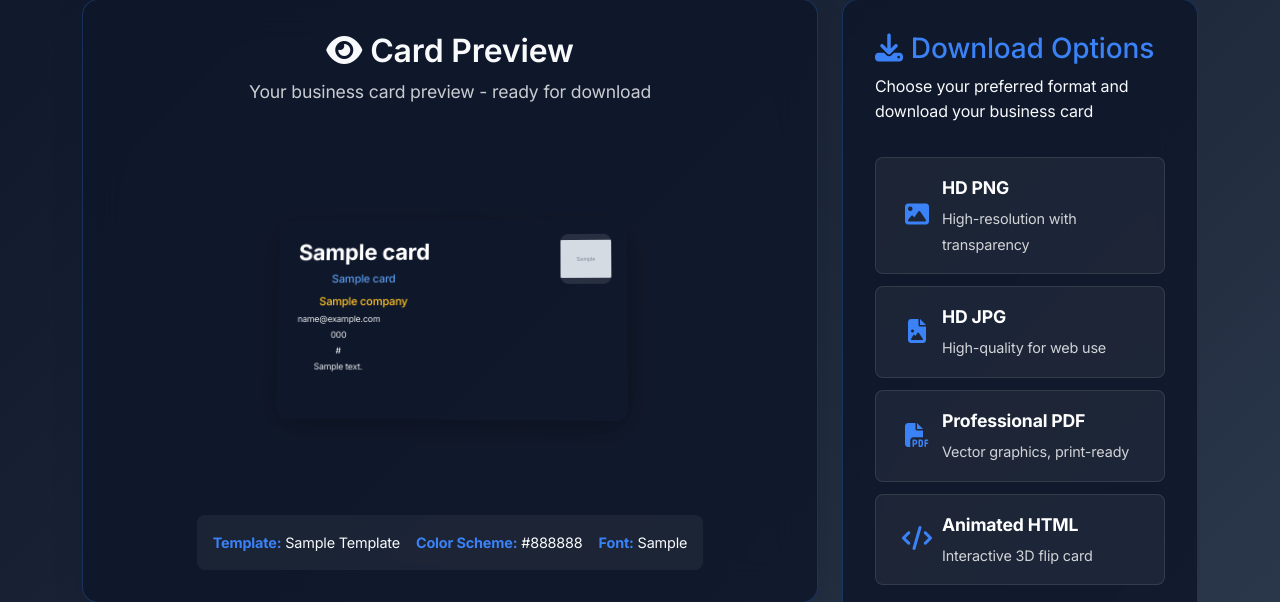
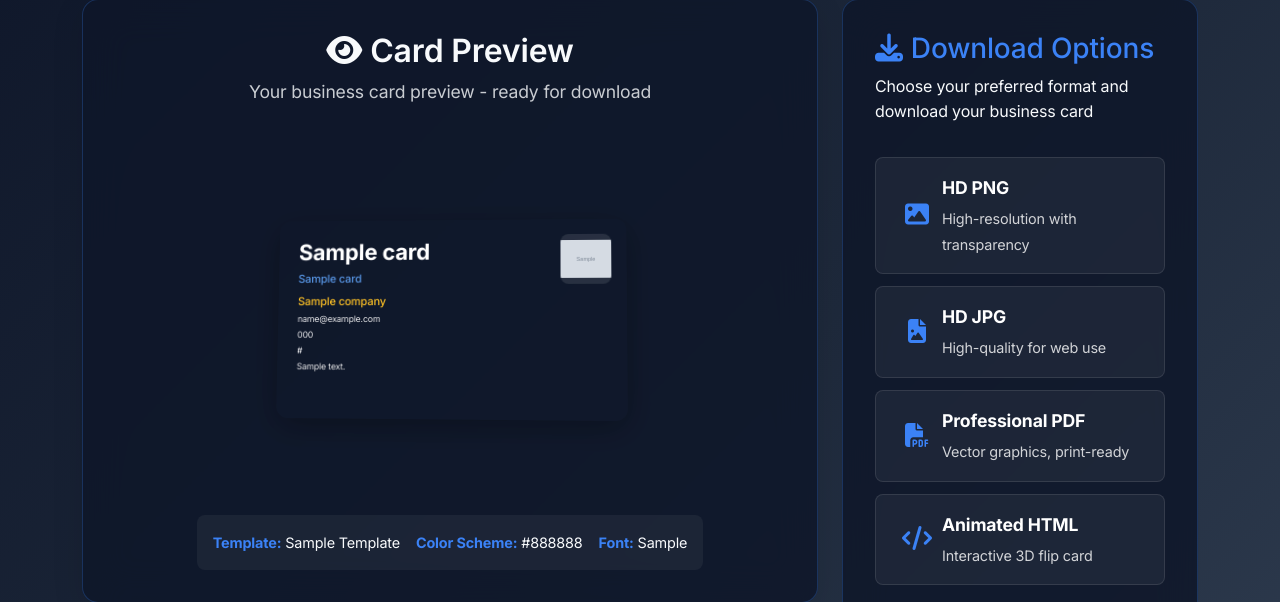
Before and after one commit to julisunkan/cardtico, a Flask app: template templates/preview.html in a window 1280 px wide. Shown: the part 93-695 px from the top of the page. Run offline with Flask 3, Linux system fonts and the light colour scheme; the template is opened without the code that fills it: most values are stand-ins (such as "Sample title", 1, 10 or a date in 2020); grey boxes marked "Sample" are stand-in pictures.

Commit message:
Align card preview text to the left side
Update static/css/style.css to set text-align to left for body and business-card-preview elements to align text content to the left.

Replit-Commit-Author: Agent
Replit-Commit-Session-Id: c3c1e961-2760-4907-b2c2-da8feba171a0
Replit-Commit-Checkpoint-Type: full_checkpoint
Replit-Commit-Screenshot-Url: https://storage.googleapis.com/screenshot-production-us-central1/659e2699-1179-405b-a04f-51444be5838f/c3c1e961-2760-4907-b2c2-da8feba171a0/WUuKTst

```diff
--- a/static/css/style.css
+++ b/static/css/style.css
@@ -1740,11 +1740,13 @@ body {
   left: 20px;
   z-index: 3;
   color: white;
+  text-align: left;
 }
 
 .business-card-preview.minimalist_pro .card-main-content {
   left: 30px;
   color: #1f2937;
+  text-align: left;
 }
 
 .card-name {
@@ -1785,11 +1787,13 @@ body {
   left: 20px;
   z-index: 3;
   color: white;
+  text-align: left;
 }
 
 .business-card-preview.minimalist_pro .card-contact-area {
   left: 30px;
   color: #1f2937;
+  text-align: left;
 }
 
 .contact-line {
```
